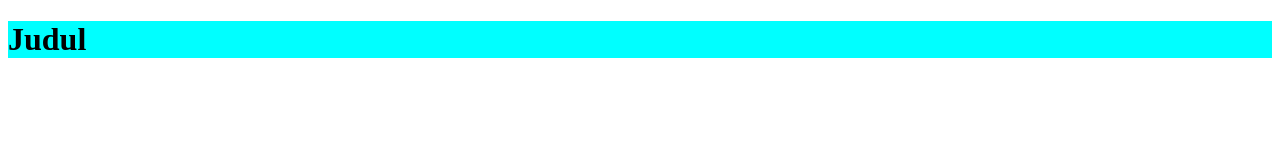
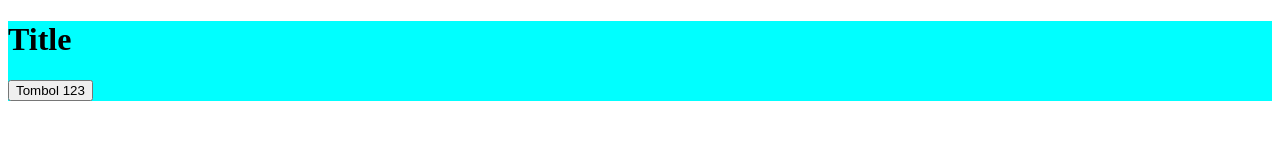
Before and after one commit to joketoyou24/latihan-sisfor-1, a plain HTML site: page index.html in a window 1280 px wide. Drawn offline with Linux system fonts and the light colour scheme.

Commit message:
edit index file dan tambah css file

```diff
--- a/index.html
+++ b/index.html
@@ -5,15 +5,12 @@
     <meta http-equiv="X-UA-Compatible" content="IE=edge">
     <meta name="viewport" content="width=device-width, initial-scale=1.0">
     <title>Document</title>
+    <link rel="stylesheet" href="style.css">
 </head>
-<style>
-    .index__header {
-        background-color: aqua;
-    }
-</style>
 <body>
     <div class="index__header">
-        <h1>Judul</h1>
+        <h1>Title</h1>
+        <button>Tombol 123</button>
     </div>
 </body>
 </html>
--- /dev/null
+++ b/style.css
@@ -0,0 +1,3 @@
+.index__header {
+    background-color: aqua;
+}
```
